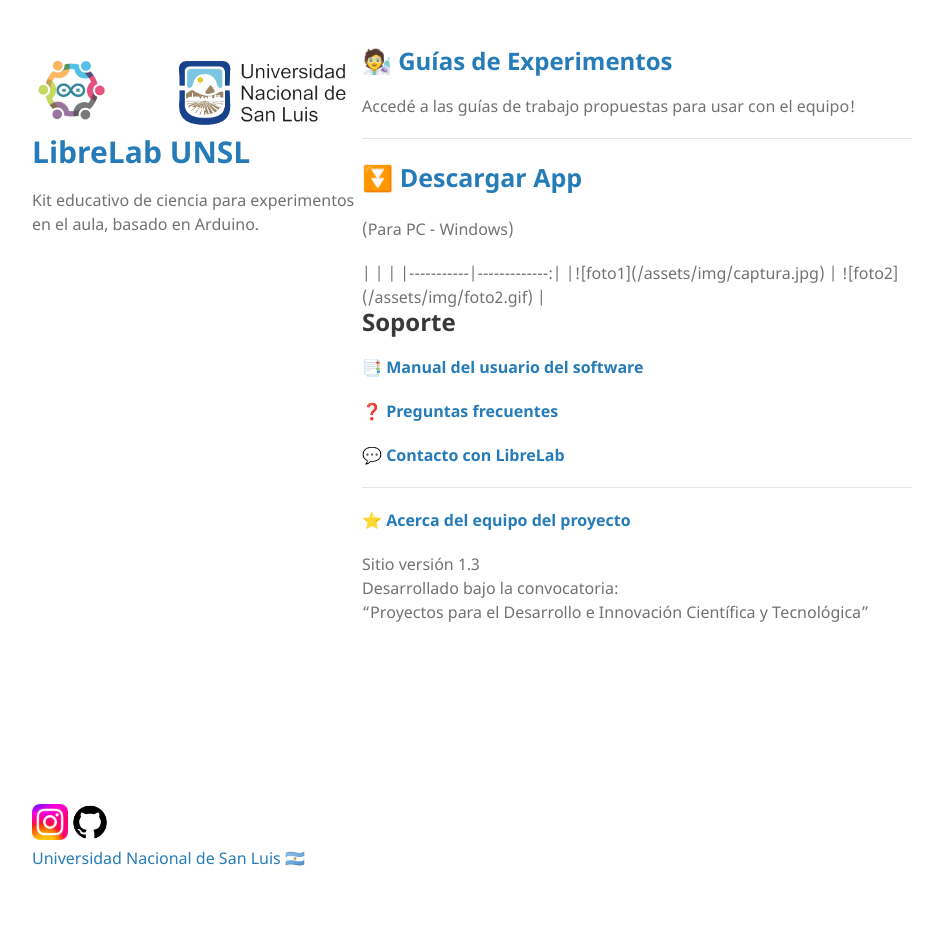
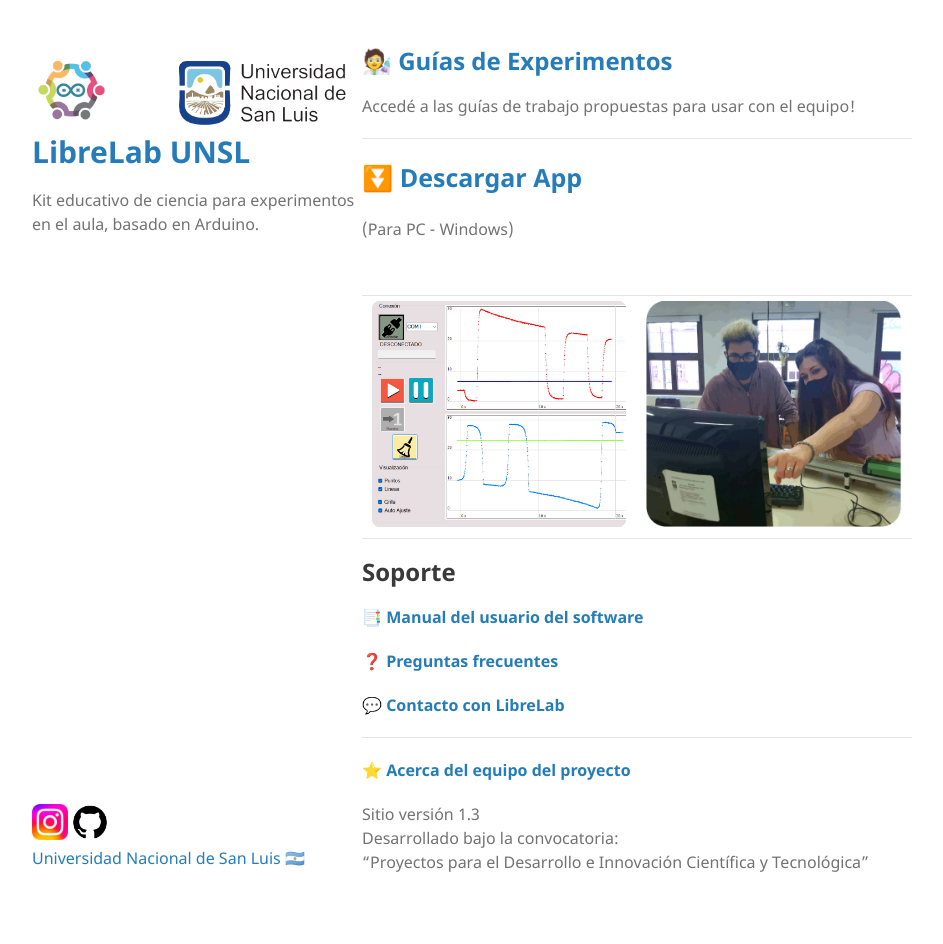
Before and after one commit to labunsl/labunsl.github.io, a Jekyll site: the page built from index.md, in a window 1280 px wide. Shown: the whole page, without its empty margins (68-1011 px from the left). Built offline with Jekyll 4.4.1, drawn with Linux system fonts in a browser that asks for light colours; before the commit the page ends 900 px from its top, so only the background shows below that.

Commit message:
Revert "image zoom"
This reverts commit b21ec9db2f3549aeb943954e85d240b405d2ab2d.

```diff
--- a/_sass/jekyll-theme-minimal.scss
+++ b/_sass/jekyll-theme-minimal.scss
@@ -108,13 +108,10 @@
 img {
   max-width:100%;
   max-height:300px;
-}
-
-imageContainer {
   transition:transform 0.25s ease;
 }
 
-imageContainer:hover {
+img:hover {
     -webkit-transform:scale(1.5); /* or some other value */
     transform:scale(1.5);
 }
--- a/index.md
+++ b/index.md
@@ -14,11 +14,10 @@
 
 (Para PC - Windows)
 
-<div class="imageContainer">
+
 |           |              |
 |-----------|-------------:|
 |![foto1](/assets/img/captura.jpg) | ![foto2](/assets/img/foto2.gif) |
-</div>
 
 
 ## Soporte
```
